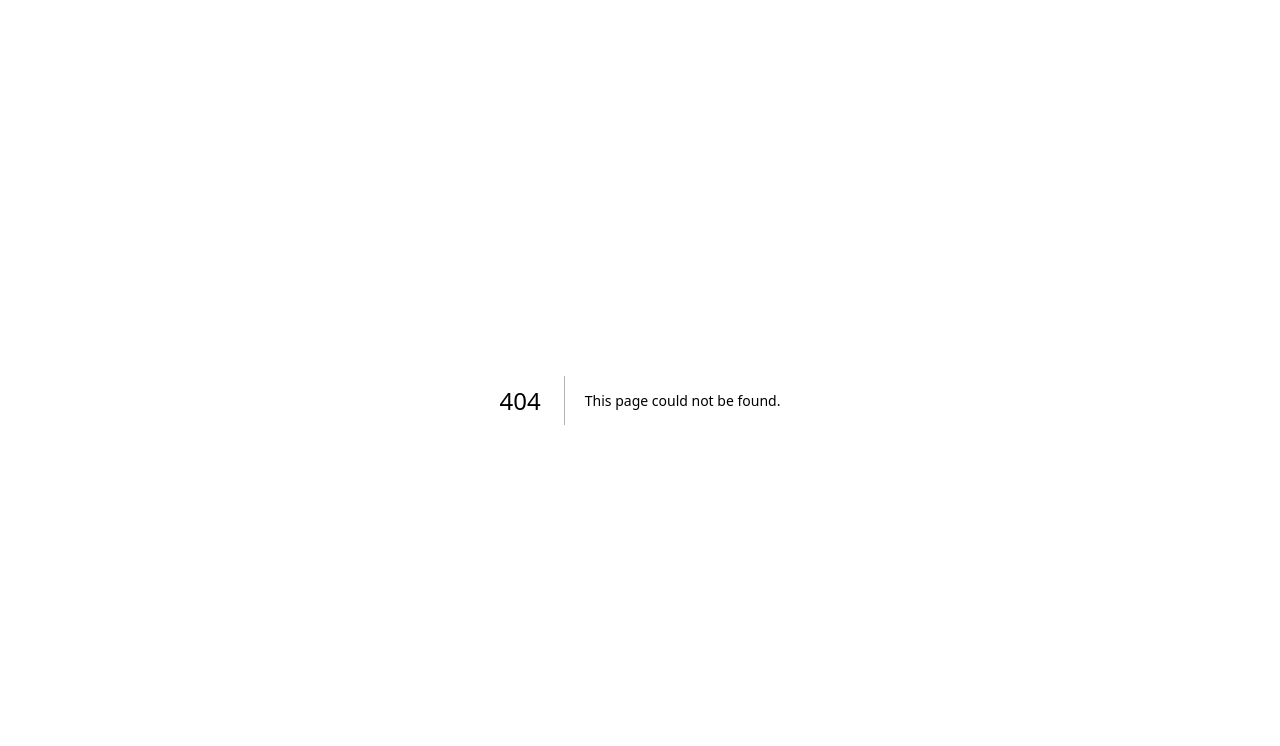
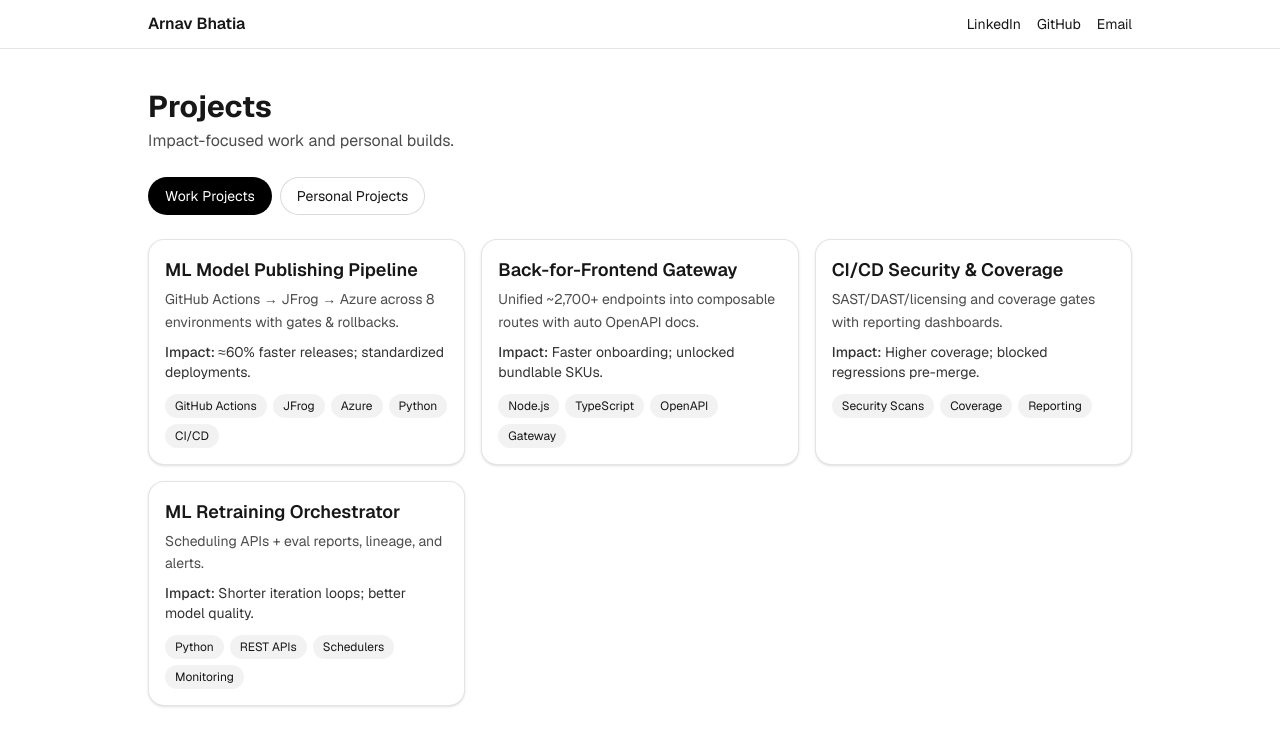
Before and after one commit to arnavbhatia1/arnavbhatia1.github.io, a Next.js app: page /projects in a window 1280 px wide. Before the commit this address had no page. Shown: the top 746 px of the page. Built offline with nearby package versions, Linux system fonts and the light colour scheme.

Commit message:
greetings whelle, cert page, projects page

```diff
--- /dev/null
+++ b/app/components/greetings.tsx
@@ -0,0 +1,60 @@
+"use client";
+
+import { useEffect, useState } from "react";
+
+const GREETINGS = [
+  "Hello",
+  "Namaste",
+  "Hola",
+  "Bonjour",
+  "Salaam",
+  "Nǐ hǎo",
+];
+
+export default function GreetingWheel({
+  intervalMs = 3000,
+  className = "",
+}: {
+  intervalMs?: number;
+  className?: string;
+}) {
+  const [idx, setIdx] = useState(0);
+  const [animating, setAnimating] = useState(true);
+
+  const items = [...GREETINGS, GREETINGS[0]];
+
+  useEffect(() => {
+    const id = setInterval(() => {
+      setIdx((i) => i + 1);
+    }, intervalMs);
+    return () => clearInterval(id);
+  }, [intervalMs]);
+
+  useEffect(() => {
+    if (idx === items.length) {
+      setAnimating(false);
+      setIdx(0);
+      requestAnimationFrame(() => setAnimating(true));
+    }
+  }, [idx, items.length]);
+
+  return (
+    <span
+      className={`relative inline-block h-[1em] overflow-hidden align-baseline ${className}`}
+      aria-live="polite"
+    >
+      <span
+        className={`block will-change-transform ${
+          animating ? "transition-transform duration-700 ease-out" : ""
+        }`}
+        style={{ transform: `translateY(-${idx}em)` }}
+      >
+        {items.map((greet, i) => (
+          <span key={i} className="block h-[1em] leading-[1]">
+            {greet}
+          </span>
+        ))}
+      </span>
+    </span>
+  );
+}
--- a/app/layout.tsx
+++ b/app/layout.tsx
@@ -13,9 +13,17 @@ export const metadata: Metadata = {
 export default function RootLayout({ children }: { children: React.ReactNode }) {
   return (
     <html lang="en">
-      <body
-        className={`${geistSans.variable} ${geistMono.variable} font-sans bg-background text-foreground antialiased`}
-      >
+      <body className={`${geistSans.variable} ${geistMono.variable} font-sans bg-background text-foreground antialiased`}>
+        <header className="sticky top-0 z-10 border-b border-black/10 bg-white/70 backdrop-blur">
+          <nav className="mx-auto flex max-w-5xl items-center justify-between px-5 py-3">
+            <a href="/" className="font-semibold">Arnav Bhatia</a>
+            <div className="flex items-center gap-4 text-sm">
+              <a href="https://www.linkedin.com/in/arnav-bhatia/" target="_blank" className="hover:underline">LinkedIn</a>
+              <a href="https://github.com/arnavbhatia1" target="_blank" className="hover:underline">GitHub</a>
+              <a href="mailto:arnav.cal@gmail.com" className="hover:underline">Email</a>
+            </div>
+          </nav>
+        </header>
         {children}
       </body>
     </html>
--- a/app/page.tsx
+++ b/app/page.tsx
@@ -1,3 +1,5 @@
+import Greetings from "./components/greetings";
+
 export const metadata = {
   title: "Arnav Bhatia",
   description:
@@ -19,11 +21,13 @@ export default function Home() {
   return (
     <main className="grid min-h-screen place-items-center px-6">
       <section className="max-w-3xl text-center">
-        <div className="mb-3 inline-block rounded-full bg-black/5 px-3 py-1 text-sm">
-          Full-Stack Engineering • Infrastructure • Machine Learning • AI Deployments
+        <div className="mb-2 text-4xl font-bold md:text-5xl leading-none">
+          <Greetings intervalMs={3000} className="min-w-[3ch]" />
         </div>
 
-        <h1 className="mb-2 text-4xl font-bold md:text-5xl">Hey, I’m Arnav.</h1>
+        <h1 className="mb-4 text-4xl font-bold md:text-5xl leading-none">
+          Welcome to My Page!
+        </h1>
 
         <p className="mx-auto mb-5 max-w-2xl text-lg leading-relaxed text-gray-700">
           Full-stack engineer focused on backend systems, APIs, and cloud-native platforms. I turn prototypes into
@@ -32,10 +36,9 @@ export default function Home() {
           lasting trust.
         </p>
 
-        <div className="mt-4 flex flex-wrap justify-center gap-3">
-          <Btn href="https://www.linkedin.com/in/arnav-bhatia/">LinkedIn</Btn>
-          <Btn href="https://github.com/arnavbahatia1">GitHub</Btn>
-          <Btn href="mailto:arnav.cal@gmail.com">Email</Btn>
+        <div className="mt-6 flex flex-wrap justify-center gap-3">
+          <Btn href="/certifications">Certifications</Btn>
+          <Btn href="/projects">Projects</Btn>
           <Btn href="/resume.pdf">Resume</Btn>
         </div>
       </section>
--- /dev/null
+++ b/app/projects/page.tsx
@@ -0,0 +1,95 @@
+"use client";
+import { useState } from "react";
+
+type TabKey = "work" | "personal";
+const TABS: { key: TabKey; label: string }[] = [
+  { key: "work", label: "Work Projects" },
+  { key: "personal", label: "Personal Projects" },
+];
+
+type Project = {
+  title: string;
+  blurb: string;
+  impact?: string;
+  tech?: string[];
+  demo?: string;
+  code?: string;
+};
+
+const Chip = ({ children }: { children: React.ReactNode }) => (
+  <span className="inline-block rounded-full bg-black/5 px-2.5 py-1 text-xs">{children}</span>
+);
+
+const Card = ({ p }: { p: Project }) => (
+  <div className="rounded-2xl border border-black/10 bg-white p-4 shadow-sm transition hover:shadow-md">
+    <h3 className="text-lg font-semibold">{p.title}</h3>
+    <p className="mt-1 text-sm leading-relaxed text-black/70">{p.blurb}</p>
+    {p.impact && (
+      <p className="mt-2 text-sm font-medium text-black/80">
+        Impact: <span className="font-normal">{p.impact}</span>
+      </p>
+    )}
+    {!!p.tech?.length && (
+      <div className="mt-3 flex flex-wrap gap-1.5">
+        {p.tech.map((t) => (
+          <Chip key={t}>{t}</Chip>
+        ))}
+      </div>
+    )}
+    {(p.demo || p.code) && (
+      <div className="mt-3 flex flex-wrap gap-3">
+        {p.demo && <a href={p.demo} target="_blank" rel="noreferrer" className="text-sm font-semibold underline">Demo ↗</a>}
+        {p.code && <a href={p.code} target="_blank" rel="noreferrer" className="text-sm font-semibold underline">Code ↗</a>}
+      </div>
+    )}
+  </div>
+);
+
+const WORK: Project[] = [
+  { title: "ML Model Publishing Pipeline", blurb: "GitHub Actions → JFrog → Azure across 8 environments with gates & rollbacks.", impact: "≈60% faster releases; standardized deployments.", tech: ["GitHub Actions","JFrog","Azure","Python","CI/CD"] },
+  { title: "Back-for-Frontend Gateway", blurb: "Unified ~2,700+ endpoints into composable routes with auto OpenAPI docs.", impact: "Faster onboarding; unlocked bundlable SKUs.", tech: ["Node.js","TypeScript","OpenAPI","Gateway"] },
+  { title: "CI/CD Security & Coverage", blurb: "SAST/DAST/licensing and coverage gates with reporting dashboards.", impact: "Higher coverage; blocked regressions pre-merge.", tech: ["Security Scans","Coverage","Reporting"] },
+  { title: "ML Retraining Orchestrator", blurb: "Scheduling APIs + eval reports, lineage, and alerts.", impact: "Shorter iteration loops; better model quality.", tech: ["Python","REST APIs","Schedulers","Monitoring"] },
+];
+
+const PERSONAL: Project[] = [
+  { title: "Companion Matcher - MVP", blurb: "Matching app for dog shelters & grieving owners; fit by temperament & lifestyle.", impact: "Better matches, smoother adoptions.", tech: ["Next.js","TypeScript","Tailwind","Vector Search (planned)"] },
+  { title: "DevOps Assistant (Semantic Kernel) - Upcoming ", blurb: "Agent drafts CI/CD, IaC, and policy-as-code using Azure OpenAI + SK.", impact: "Faster platform work; standardized patterns.", tech: ["Azure OpenAI","Semantic Kernel","TypeScript/.NET","GitHub Actions"] },
+];
+
+export default function ProjectsPage() {
+  const [tab, setTab] = useState<TabKey>("work");
+  const data = tab === "work" ? WORK : PERSONAL;
+
+  return (
+    <main className="mx-auto min-h-[80vh] w-full max-w-5xl px-5 py-10">
+      <div className="mb-6 flex items-end justify-between gap-4">
+        <div>
+          <h1 className="text-3xl font-bold">Projects</h1>
+          <p className="mt-1 text-black/70">Impact-focused work and personal builds.</p>
+        </div>
+      </div>
+
+      <div className="mb-6 flex flex-wrap items-center gap-2">
+        {TABS.map((t) => (
+          <button
+            key={t.key}
+            onClick={() => setTab(t.key)}
+            className={[
+              "rounded-full border px-4 py-2 text-sm transition",
+              tab === t.key ? "border-black/80 bg-black text-white" : "border-black/15 bg-white hover:bg-gray-50",
+            ].join(" ")}
+            aria-pressed={tab === t.key}
+            aria-controls={`panel-${t.key}`}
+          >
+            {t.label}
+          </button>
+        ))}
+      </div>
+
+      <section id={`panel-${tab}`} className="grid grid-cols-1 gap-4 sm:grid-cols-2 lg:grid-cols-3">
+        {data.map((p) => <Card key={p.title} p={p} />)}
+      </section>
+    </main>
+  );
+}
```
Also changed, not shown: app/certifications/page.tsx (added, +115 -0 lines).
